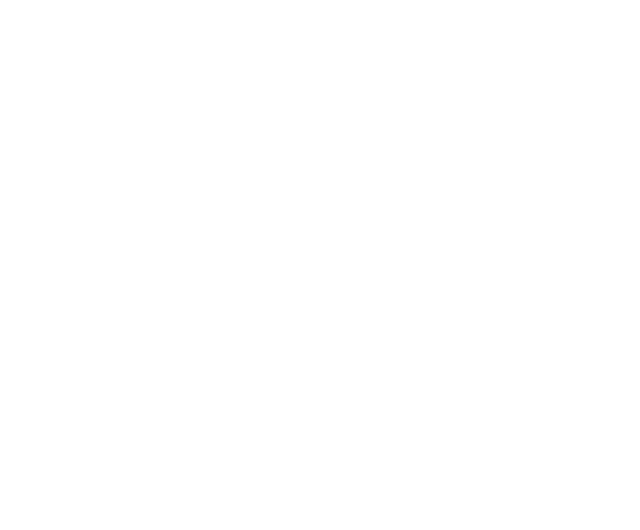
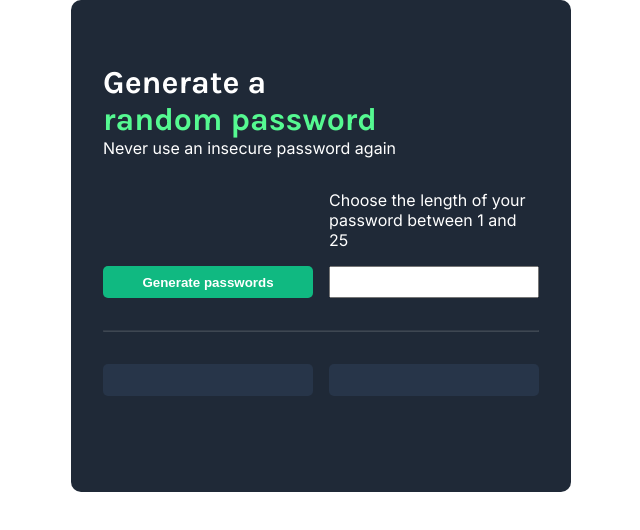
Before and after one commit to StefanMogren/password-generator, a plain HTML site: page index.html in a window 1280 px wide. Shown: the whole page, without its empty margins (319-959 px from the left). Drawn offline with Linux system fonts and the light colour scheme.

Commit message:
Finished base design

```diff
--- a/index.html
+++ b/index.html
@@ -8,6 +8,24 @@
     <title>Password Generator</title>
 </head>
 <body>
+    <main class="main-content">
+        <h1 class="main-content__title">
+            Generate a <br><span class="main-content__title--color-green">random password</span>
+        </h1>
+        <p class="main-content__text">Never use an insecure password again</p>
+        <section class="main-content__inner-grid">
+            <button class="main-content__submit-button">Generate passwords</button>
+            <section class="main-content__container">
+                <label for="password-length" class="main-content__label">Choose the length of your password between 1 and 25</label>
+                <input type="number" min="1" max="25" name="password-length" id="password-length" class="main-content__input">
+            </section>
+        </section>
+        <hr class="main-content__line">
 
+        <section class="main-content__inner-grid">
+            <p class="main-content__output" id="output-one"></p>
+            <p class="main-content__output" id="output-two"></p>
+        </section>
+    </main>
 </body>
 </html>
--- a/style.css
+++ b/style.css
@@ -1,5 +1,86 @@
+/* Importing font Karla */
+@import url('https://fonts.googleapis.com/css2?family=Karla:ital,wght@0,200..800;1,200..800&display=swap');
+
+/* Importing font inter */
+@import url('https://fonts.googleapis.com/css2?family=Inter:ital,opsz,wght@0,14..32,100..900;1,14..32,100..900&family=Karla:ital,wght@0,200..800;1,200..800&display=swap');
+
 * {
     box-sizing: border-box;
     margin: 0;
     padding: 0;
 }
+
+.main-content {
+    max-width: 500px;
+    margin-inline: auto;
+    border-radius: 10px;
+    padding: 4rem 2rem;
+    background-color: #1F2937;
+    display: grid;
+    grid-template-columns: repeat(2, 1fr);
+    color: white;
+    font-family: inter;
+}
+
+.main-content__title {
+    grid-column: span 2;
+    font-family: karla;
+}
+
+.main-content__title--color-green {
+    color: #55F991;
+}
+
+.main-content__text {
+    grid-column: span 2;
+}
+
+.main-content__submit-button {
+    padding: 0.5rem;
+    height: 2rem;
+    grid-column: span 1;
+    border: none;
+    border-radius: 5px;
+    font-weight: bold;
+    color: white;
+    background: #10B981;
+}
+
+.main-content__inner-grid {
+    display: grid;
+    align-items: end;
+    margin: 2rem 0;
+    grid-template-columns: repeat(2, 1fr);
+    gap: 1rem;
+    grid-column: span 2;
+}
+
+.main-content__container {
+    grid-column: span 1;
+}
+
+.main-content__input {
+    margin-top: 1rem;
+    height: 2rem;
+    width: 100%;
+}
+
+
+.main-content__line {
+    grid-column: span 2;
+    opacity: 15%;
+}
+
+.main-content__output {
+    background: #273549;
+    color: #55F991;
+    display: flex;
+    word-break: break-all;
+    border-radius: 5px;
+    justify-content: center;
+    padding: .5rem;
+    align-items: center;
+    grid-column: span 1;
+    width: 100%;
+    height: 2rem;
+}
```
